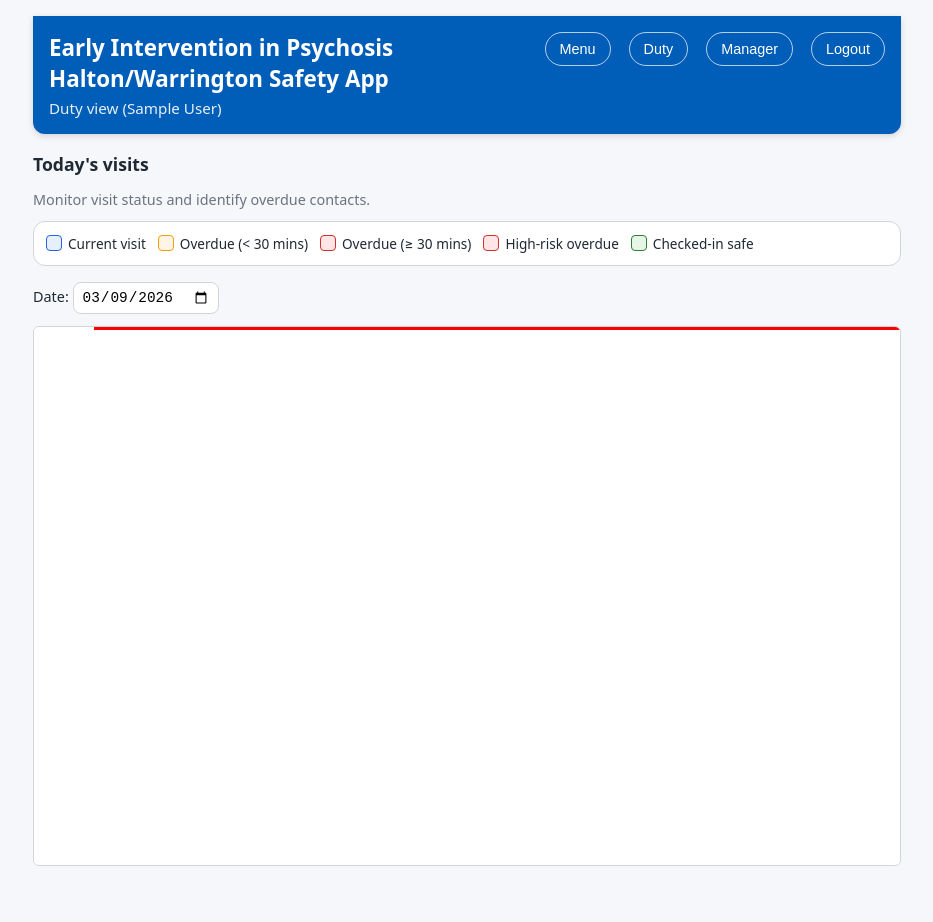
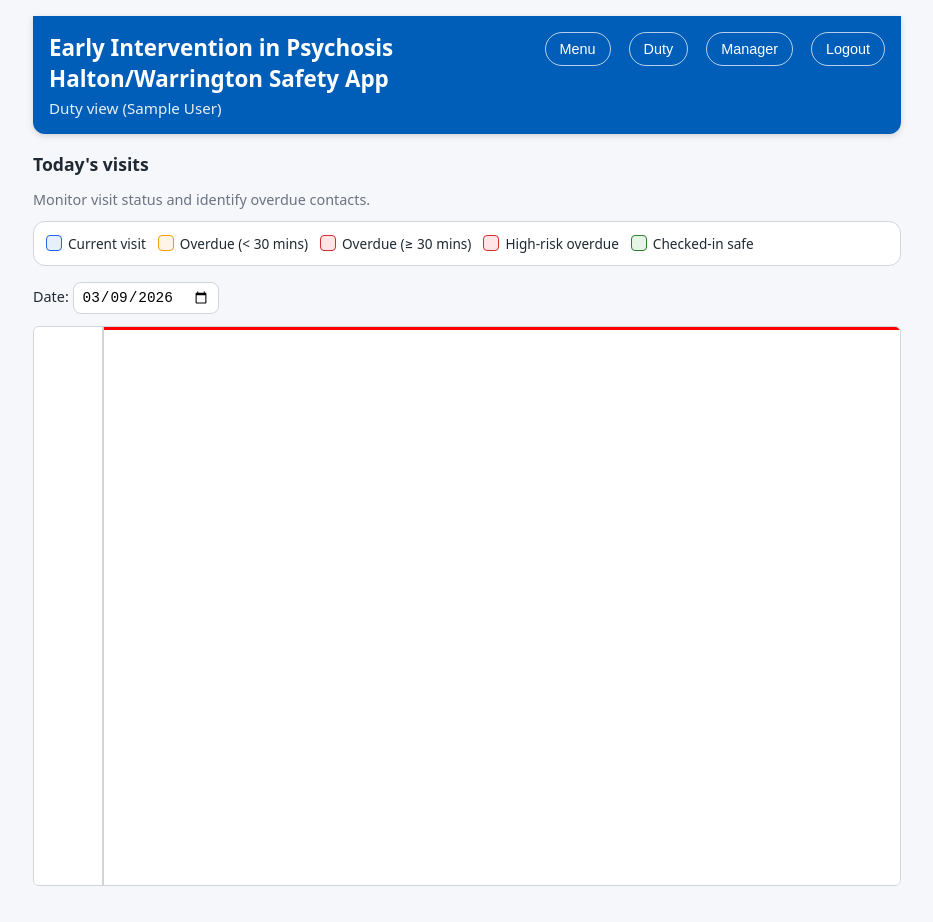
Before and after one commit to buttersbridge/nhs-safety-app, a website: page public/duty.html in a window 1280 px wide. Shown: the whole page, without its empty margins (173-1106 px from the left). Drawn offline with Linux system fonts and the light colour scheme; no server answers; sample sign-in values are in the browser's storage.

```diff
--- a/public/duty.html
+++ b/public/duty.html
@@ -46,9 +46,13 @@
       </div>
 
 <!-- MULTI‑COLUMN DUTY VIEW -->
-<div class="duty-layout">
+<div class="duty-wrapper">
   <div id="timeColumn" class="time-column"></div>
-  <div id="dutyColumns" class="duty-columns"></div>
+
+  <div class="columns-scroll">
+    <div id="dutyColumns" class="duty-columns"></div>
+  </div>
+
   <div id="nowLine" class="now-line"></div>
 </div>
 
--- a/public/styles.css
+++ b/public/styles.css
@@ -554,60 +554,74 @@ a:hover {
 .legend-green { background: #e6f6e6; border-color: var(--success); }
 .legend-highrisk { background: #ffe5e5; border-color: var(--danger); animation: blink-red 1s infinite; }
 
-/* Main layout: time column + practitioner columns */
-.duty-layout {
-  display: grid;
-  grid-template-columns: 60px 1fr;
+/* Outer wrapper fills full width and full height */
+.duty-wrapper {
+  display: flex;
   width: 100%;
-  height: calc(100vh - 260px); /* fills screen below header/legend */
-  overflow-y: auto;
+  height: calc(100vh - 240px); /* fills screen under header/legend */
   position: relative;
+  overflow-y: auto; /* vertical scroll for timeline */
+  background: var(--card-bg);
+  border-radius: 6px;
   border: 1px solid var(--border-soft);
-  border-radius: 6px;
-  background: var(--card-bg);
 }
 
-/* Time column stays fixed width */
+/* Fixed time column on the left */
 .time-column {
+  width: 70px;
+  min-width: 70px;
   position: relative;
+  padding-top: 32px; /* space for sticky headers */
   height: 1200px;
-  padding-top: 32px;
   font-size: 0.75rem;
   color: var(--text-muted);
+  border-right: 2px solid var(--border-soft);
 }
 
-/* Practitioner columns container */
+/* Time labels */
+.time-label {
+  position: absolute;
+  right: 6px;
+  transform: translateY(-50%);
+}
+
+/* Horizontal scroll container for practitioner columns */
+.columns-scroll {
+  flex: 1;
+  overflow-x: auto; /* horizontal scroll on mobile */
+  overflow-y: visible;
+}
+
+/* Practitioner columns row */
 .duty-columns {
   display: flex;
   gap: 12px;
   height: 1200px;
-  padding-top: 32px;
-  overflow-x: auto;       /* horizontal scroll on mobile */
-  overflow-y: visible;
-  width: 100%;
+  padding-top: 32px; /* sticky header offset */
+  width: max-content; /* ensures columns expand horizontally */
 }
 
 /* Each practitioner column */
 .practitioner-column {
-  flex: 1 1 220px;        /* grows on desktop, scrolls on mobile */
+  width: 220px; /* fixed width for consistency */
   min-width: 220px;
+  background: var(--card-bg);
   border-left: 3px solid var(--nhs-blue);
+  border-radius: 6px;
   position: relative;
-  background: var(--card-bg);
-  border-radius: 6px;
 }
 
-/* Sticky header inside scrollable container */
+/* Sticky practitioner header */
 .practitioner-header {
-  text-align: center;
-  font-weight: bold;
-  padding: 6px;
-  background: var(--nhs-blue);
-  color: white;
-  border-bottom: 2px solid var(--border-soft);
   position: sticky;
   top: 0;
   z-index: 10;
+  background: var(--nhs-blue);
+  color: white;
+  padding: 6px;
+  text-align: center;
+  font-weight: bold;
+  border-bottom: 2px solid var(--border-soft);
 }
 
 /* Visit boxes */
@@ -627,7 +641,7 @@ a:hover {
 /* Red line across all practitioner columns */
 .now-line {
   position: absolute;
-  left: 60px; /* after time column */
+  left: 70px; /* after time column */
   right: 0;
   height: 3px;
   background: red;
```
